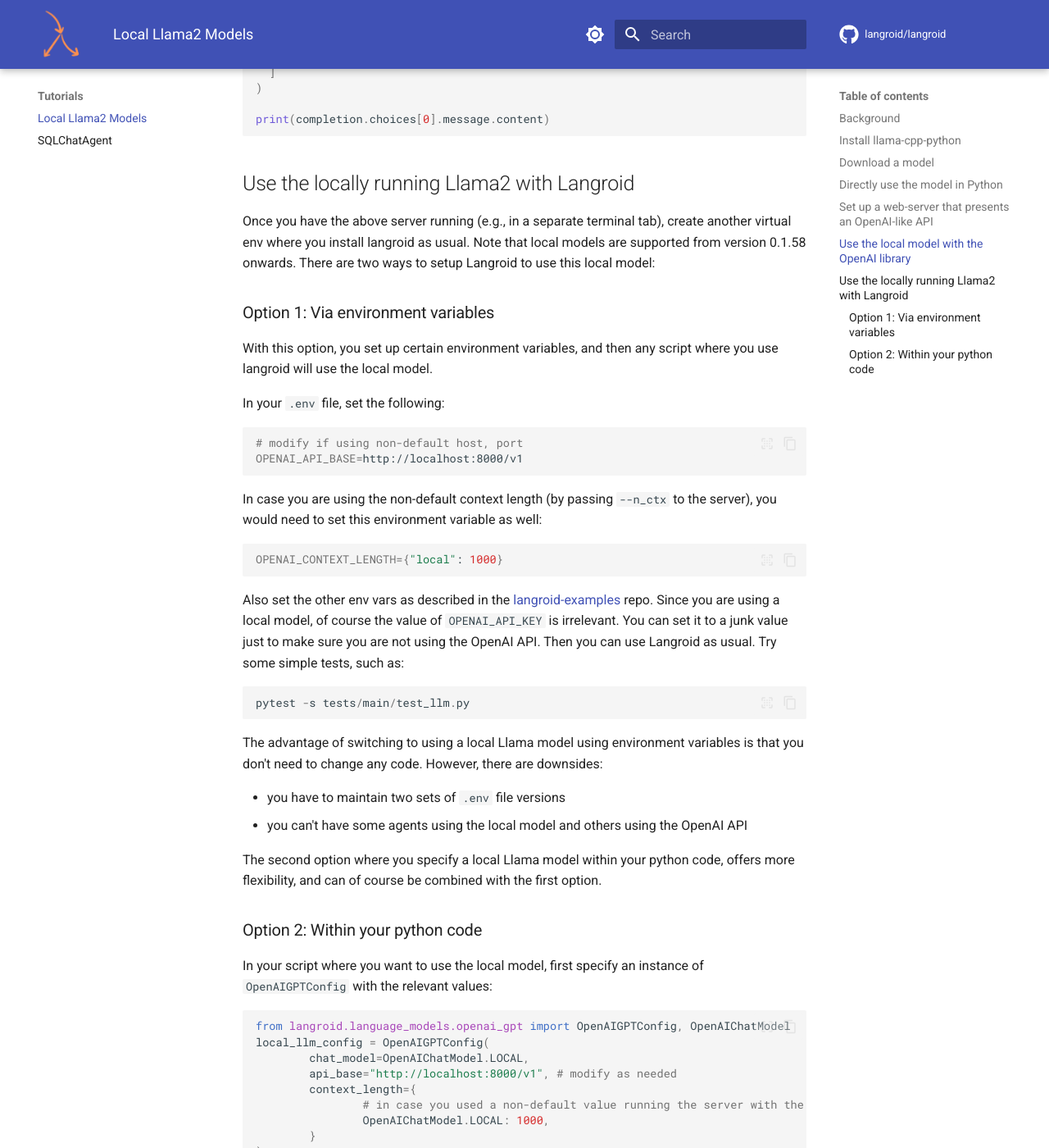
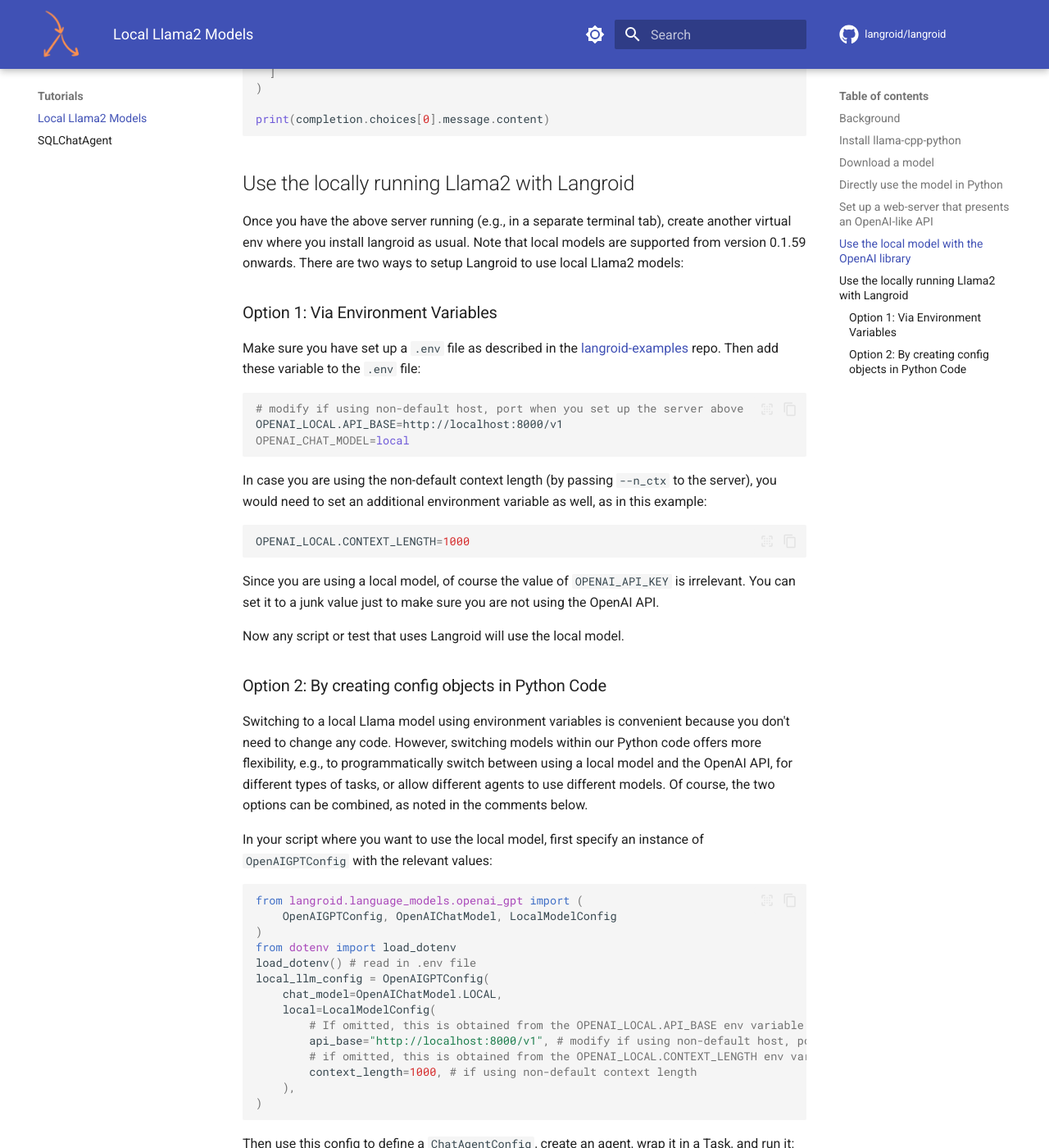
Before and after one commit to langroid/langroid, an MkDocs documentation site: the page built from docs/tutorials/llama.md, in a window 1280 px wide and 1400 px high, scrolled down 2693 px. Shown: the whole window at 82% size. Built offline with MkDocs 1.6.1 and Material for MkDocs 9.7.7, drawn with Linux system fonts in a browser that asks for light colours; comment, search, counter and statistics services are not loaded; some of the changed text lies outside the part shown.

Commit message:
redo local/openai model switching, update tutorial

````diff
--- a/docs/tutorials/llama.md
+++ b/docs/tutorials/llama.md
@@ -123,57 +123,59 @@
 
 Once you have the above server running (e.g., in a separate terminal tab),
 create another virtual env where you install langroid as usual.
-Note that local models are supported from version 0.1.58 onwards.
-There are two ways to setup Langroid to use this local model:
+Note that local models are supported from version 0.1.59 onwards.
+There are two ways to setup Langroid to use local Llama2 models:
 
-### Option 1: Via environment variables
-With this option, you set up certain environment variables, and then any
-script where you use langroid will use the local model.
+###  Option 1: Via Environment Variables
 
-In your `.env` file, set the following:
+Make sure you have set up a `.env` file as described in
+the [langroid-examples](https://github.com/langroid/langroid-examples#set-up-environment-variables-api-keys-etc) repo.
+Then add these variable to the `.env` file:
 ```bash
-# modify if using non-default host, port
-OPENAI_API_BASE=http://localhost:8000/v1
+# modify if using non-default host, port when you set up the server above
+OPENAI_LOCAL.API_BASE=http://localhost:8000/v1
+OPENAI_CHAT_MODEL=local
 ```
 In case you are using the non-default context length (by passing `--n_ctx` to the server),
-you would need to set this environment variable as well:
+you would need to set an additional environment variable as well, as in this example:
 ```bash
-OPENAI_CONTEXT_LENGTH={"local": 1000}
+OPENAI_LOCAL.CONTEXT_LENGTH=1000
 ```
-Also set the other env vars as described in the [langroid-examples](https://github.com/langroid/langroid-examples#set-up-environment-variables-api-keys-etc) repo.
 Since you are using a local model, of course the value of `OPENAI_API_KEY` is irrelevant.
 You can set it to a junk value just to make sure you are not using the OpenAI API.
-Then you can use Langroid as usual. Try some simple tests, such as:
 
-```python
-pytest -s tests/main/test_llm.py
-```
-The advantage of switching to using a local Llama model
-using environment variables is that you don't need to change any code.
-However, there are downsides:
+Now any script or test that uses Langroid will use the local model.
 
-- you have to maintain two sets of `.env` file versions
-- you can't have some agents using the local model and others using the OpenAI API
+### Option 2: By creating config objects in Python Code
 
-The second option where you specify a local Llama model within your python code,
-offers more flexibility, and can of course be combined with the first option.
-
-### Option 2: Within your python code
+Switching to a local Llama model using environment variables is convenient because
+you don't need to change any code.
+However, switching models within our Python code offers more flexibility,
+e.g., to programmatically switch
+between using a local model and the OpenAI API, for different types of tasks, or
+allow different agents to use different models.
+Of course, the two options can be combined, as noted in the comments below.
 
 In your script where you want to use the local model,
 first specify an instance of `OpenAIGPTConfig` with the relevant values:
 
 ```python
-from langroid.language_models.openai_gpt import OpenAIGPTConfig, OpenAIChatModel
+from langroid.language_models.openai_gpt import (
+    OpenAIGPTConfig, OpenAIChatModel, LocalModelConfig
+)
+from dotenv import load_dotenv
+load_dotenv() # read in .env file
 local_llm_config = OpenAIGPTConfig(
-        chat_model=OpenAIChatModel.LOCAL,
-        api_base="http://localhost:8000/v1", # modify as needed
-        context_length={
-                # in case you used a non-default value running the server with the --n_ctx option
-                OpenAIChatModel.LOCAL: 1000,
-        }
+    chat_model=OpenAIChatModel.LOCAL,
+    local=LocalModelConfig(
+        # If omitted, this is obtained from the OPENAI_LOCAL.API_BASE env variable
+        api_base="http://localhost:8000/v1", # modify if using non-default host, port
+        # if omitted, this is obtained from the OPENAI_LOCAL.CONTEXT_LENGTH env variable
+        context_length=1000, # if using non-default context length
+    ),
 )
 ```
+
 Then use this config to define a `ChatAgentConfig`, create an agent, wrap it in a Task, and run it:
 
 ```python
@@ -189,8 +191,9 @@
 task.run()
 ```
 
-See a fully working examples of this in the `langroid-examples` repo:
-https://github.com/langroid/langroid-examples/blob/main/examples/basic/chat.py
+See a full working example of a simple command-line chatbot that you can use with either
+the OpenAI GPT4 model or a local llama model, in the `langroid-examples` repo:
+[https://github.com/langroid/langroid-examples/blob/main/examples/basic/chat.py](https://github.com/langroid/langroid-examples/blob/main/examples/basic/chat.py).
 
 !!! warning "Tests May Fail, results may be inferior, apps/examples may fail!"
         Be aware that while the above enables you to use Langroid with local llama2 models,
````
Also changed, not shown: 2 other files.
